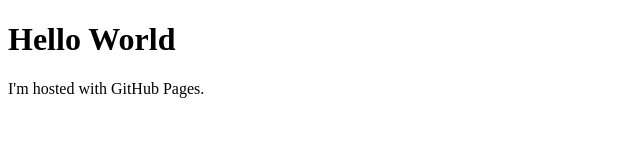
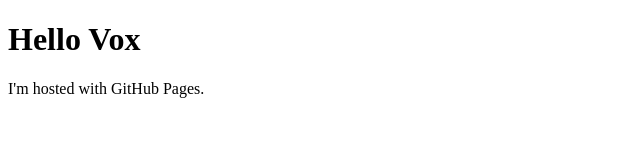
Before and after one commit to CianWinder/CianWinder.github.io, a plain HTML site: page index.html in a window 1280 px wide. Shown: the full height of the page, 0-640 px from the left. Drawn offline with Linux system fonts and the light colour scheme.

Commit message:
Initial Commit

```diff
--- a/index.html
+++ b/index.html
@@ -1,7 +1,7 @@
 <!DOCTYPE html>
 <html>
 <body>
-<h1>Hello World</h1>
+<h1>Hello Vox</h1>
 <p>I'm hosted with GitHub Pages.</p>
 </body>
 </html>
```
